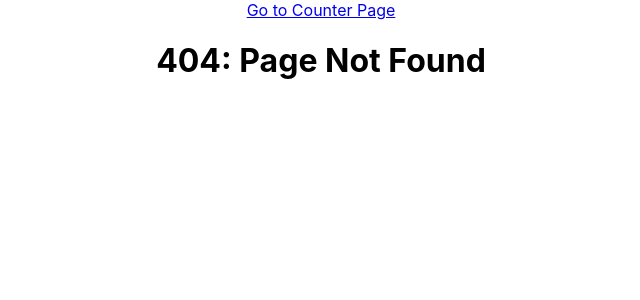
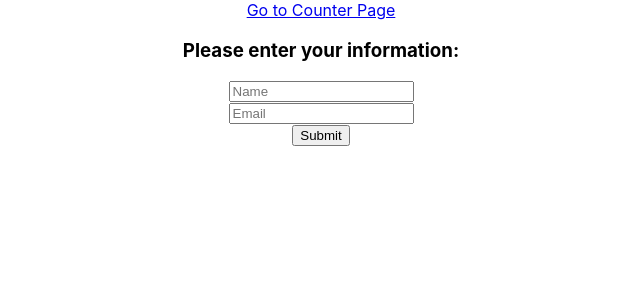
Before and after one commit to gliu7717/fullstack_my_first_app, a React (Create React App) app: page /uncontrolled in a window 1280 px wide. Before the commit this address had no page. Shown: the top 300 px of the page, without its empty margins (319-959 px from the left). Built offline with nearby package versions, Linux system fonts and the light colour scheme.

Commit message:
add uncontrolled form page

```diff
--- a/src/App.js
+++ b/src/App.js
@@ -8,7 +8,8 @@ import {
   PeopleListPage,
   NotFoundPage,
   ProtectedPage,
-  ControlledFormPage
+  ControlledFormPage,
+  UncontrolledFormPage
 } from './pages';
 
 
@@ -39,6 +40,8 @@ function App() {
 
         <Route path="/controlled"
           element = <ControlledFormPage/> />
+        <Route path="/uncontrolled"
+          element = <UncontrolledFormPage/> />
 
         <Route path="*"
           element = <NotFoundPage/> />
--- a/src/pages/ControlledFormPage.js
+++ b/src/pages/ControlledFormPage.js
@@ -2,7 +2,6 @@ import React, { useState } from 'react';
 export const ControlledFormPage = () => {
     const [name, setName] = useState('');
     const [email, setEmail] = useState('');
-    const [favoriteColor, setFavoriteColor] = useState('');
     return (
         <form>
             <h3>Please enter your information:</h3>
--- /dev/null
+++ b/src/pages/UncontrolledFormPage.js
@@ -0,0 +1,31 @@
+import React from 'react';
+
+export const UncontrolledFormPage = () => {
+    const nameInput = React.createRef();
+    const emailInput = React.createRef();
+
+    return (
+        <form>
+            <h3>Please enter your information:</h3>
+            <div>
+                <input
+                    ref={nameInput}
+                    type="text"
+                    placeholder="Name" />
+            </div>
+            <div>
+                <input
+                    ref={emailInput}
+                    type="text"
+                    placeholder="Email" />
+            </div>
+            <button onClick={(event) => {
+                alert(`
+                    Your name is ${nameInput.current.value},
+                    your email is ${emailInput.current.value}
+                `);
+                event.preventDefault();
+            }}>Submit</button>
+        </form>
+    );
+}
--- a/src/pages/index.js
+++ b/src/pages/index.js
@@ -4,3 +4,4 @@ export { PeopleListPage } from './PeopleListPage';
 export {NotFoundPage} from "./NotFoundPage"
 export { ProtectedPage } from './ProtectedPage';
 export {ControlledFormPage} from './ControlledFormPage'
+export {UncontrolledFormPage} from './UncontrolledFormPage'
```
